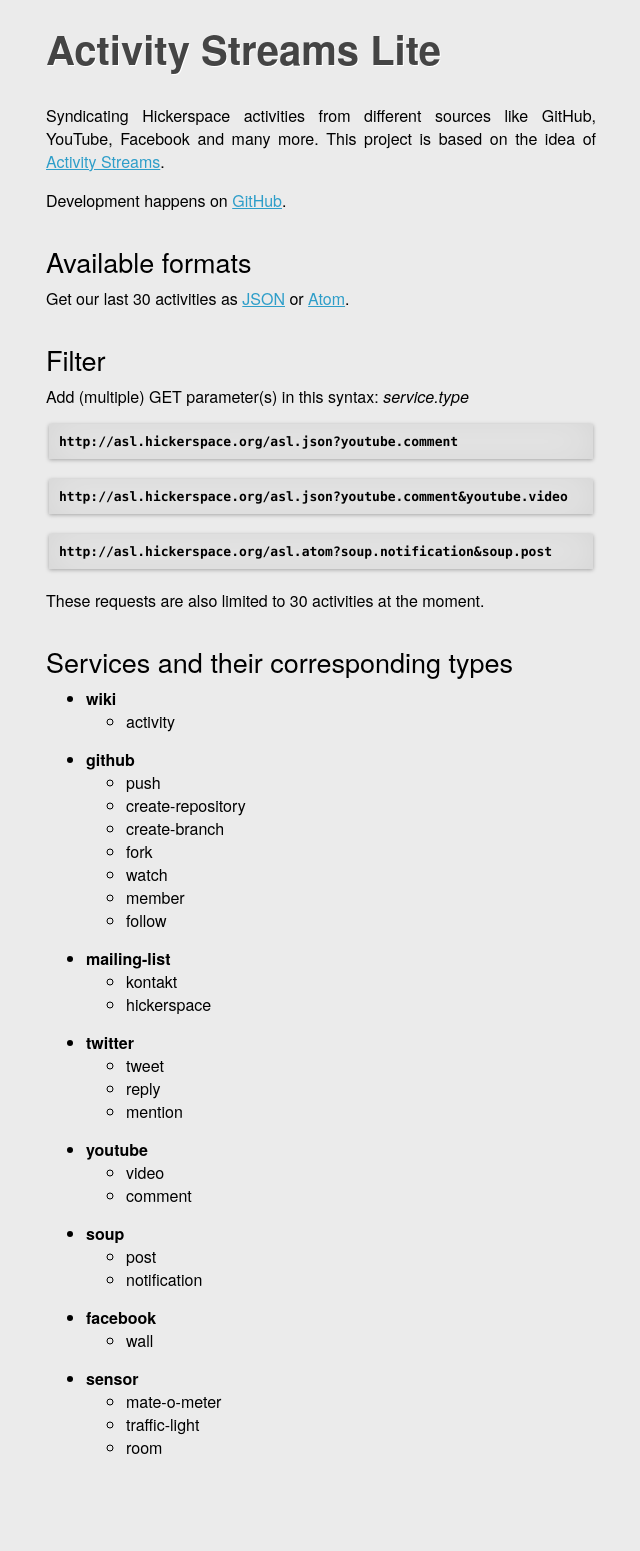
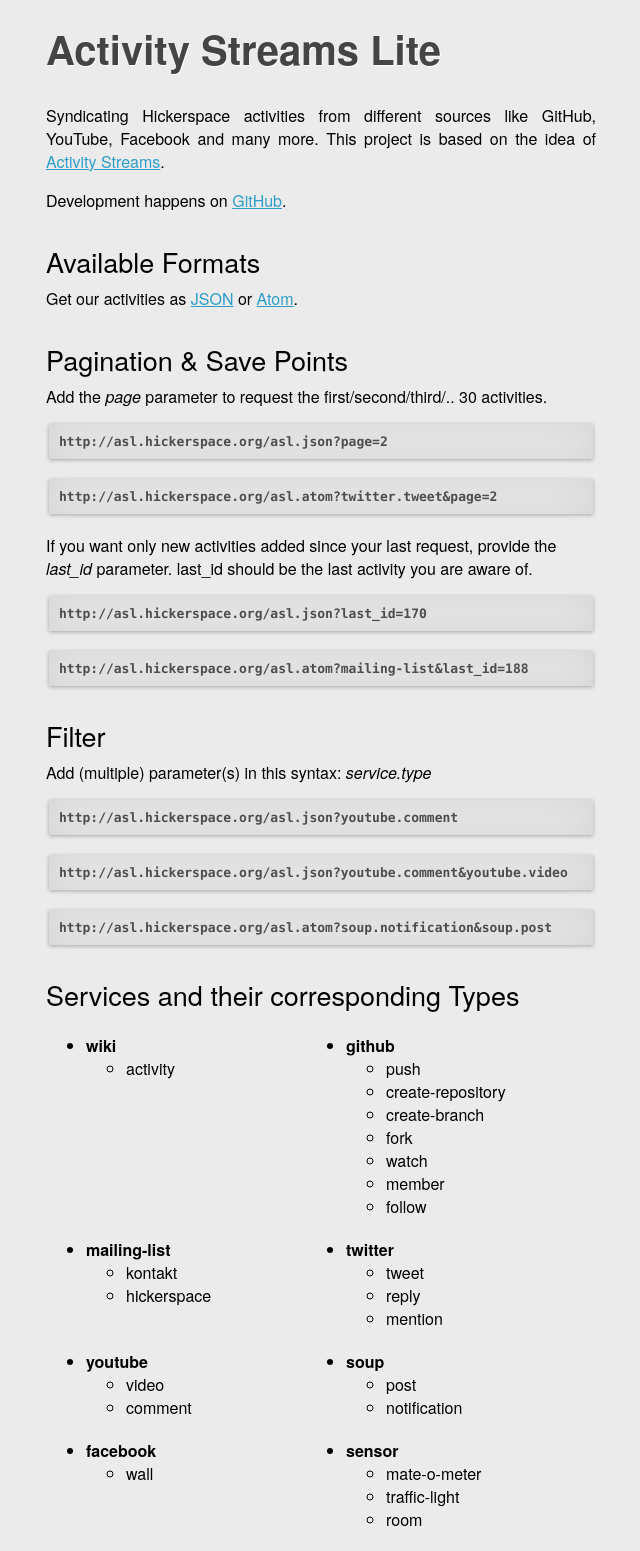
Before and after one commit to hickerspace/activity-streams-lite, a Flask app: page / in a window 1280 px wide. Shown: the whole page, without its empty margins (319-959 px from the left). Before the commit the page ends 1454 px from the top, so only its background shows below. Run offline with Flask 2, Linux system fonts and the light colour scheme; some libraries are stand-ins or nearby versions.

Commit message:
pagination/save points introduced

```diff
--- a/output/asl.py
+++ b/output/asl.py
@@ -51,11 +51,29 @@
 		for type in types]
 	# which service-type-combinations got requested?
 	reqServices = [r for row in combos if ".".join(row) in request.args for r in row]
-	# build prepared statement
-	where = 'WHERE %s' % ' OR '.join(['(service = %s and type = %s)'] * (len(reqServices)/2)) \
-		if reqServices else ""
-	g.cursor.execute('SELECT datetime, person, service, type, content, url FROM `activities`' \
-		+ '%s ORDER BY `datetime` DESC LIMIT 30' % where, reqServices)
+
+	try:
+		page = int(request.args['page'])
+		if page < 1: raise KeyError
+	except KeyError:
+		page = 1
+
+	wheres = []
+	try:
+		wheres.append('pk_id > %d' % int(request.args['last_id']))
+	except (KeyError, ValueError):
+		# no or invalid last_id
+		pass
+
+	# build "select service/type" prepared statement
+	prepSelect = ['(service = %s and type = %s)']*(len(reqServices)/2)
+	if prepSelect:
+		wheres.append(' OR '.join(prepSelect))
+
+	# build WHERE
+	where = 'WHERE %s' % ' AND '.join(wheres) if wheres else ""
+	g.cursor.execute('SELECT pk_id, datetime, person, service, type, content, url FROM `activities`' \
+		+ '%s ORDER BY `datetime` DESC LIMIT %d,%d' % (where, (page-1)*30, (page)*30), reqServices)
 	return g.cursor.fetchall()
 
 @app.route('/')
@@ -64,8 +82,8 @@
 
 @app.route('/asl.json')
 def jsonOutput():
-	entries = [dict(datetime=str(row[0]), person=row[1], \
-		service=row[2], type=row[3], content=row[4], url=row[5]) \
+	entries = [dict(id=row[0], datetime=str(row[1]), person=row[2], \
+		service=row[3], type=row[4], content=row[5], url=row[6]) \
 		for row in getActivities()]
 	return jsonify(results=entries)
 
@@ -76,10 +94,10 @@
 		% app.config['ORGANIZATION'])
 
 	for row in getActivities():
-		datetime, person, service, type, content, url = row
+		id, datetime, person, service, type, content, url = row
 		categories = [dict(term=service, label="service"), dict(term=type, label="type")]
 		title = '%s..' % content[:50] if len(content) > 52 else content
 		feed.add(unicode(title), unicode(content), content_type='text', \
-			author=person, url=url, updated=datetime, categories=categories)
+			author=person, url=url, updated=datetime, categories=categories, id=id)
 
 	return feed.get_response()
--- a/output/static/style.css
+++ b/output/static/style.css
@@ -31,10 +31,23 @@
 
 .services {
 	font-weight: bold;
+	width: 550px;
+	margin-top: 30px;
 }
+
+.services li {
+	float: left;
+	width: 260px;
+	margin-bottom: 20px;
+}
+
 .types {
 	font-weight: normal;
 	margin-bottom: 15px;
+}
+
+.types li {
+	margin-bottom: 0px;
 }
 
 blockquote {
@@ -50,7 +63,7 @@
 }
 
 blockquote a {
-	color: black;
+	color: #4D4D4D;
 	font-weight: bold;
 	text-decoration: none;
 }
--- a/output/templates/show_entries.html
+++ b/output/templates/show_entries.html
@@ -1,17 +1,27 @@
 {% extends "layout.html" %}
 {% block body %}
-			<h2>Available formats</h2>
-			<p>Get our last 30 activities as <a href="{{ url_for('jsonOutput') }}">JSON</a> or <a href="{{ url_for('atomOutput') }}">Atom</a>.</p>
+			<h2>Available Formats</h2>
+			<p>Get our activities as <a href="{{ url_for('jsonOutput') }}">JSON</a> or <a href="{{ url_for('atomOutput') }}">Atom</a>.</p>
+
+			<h2>Pagination & Save Points</h2>
+			<p>Add the <i>page</i> parameter to request the first/second/third/.. 30 activities.
+				<blockquote><a href="http://asl.hickerspace.org/asl.json?page=2">http://asl.hickerspace.org/asl.json?page=2</a></blockquote>
+				<blockquote><a href="http://asl.hickerspace.org/asl.atom?twitter.tweet&page=2">http://asl.hickerspace.org/asl.atom?twitter.tweet&page=2</a></blockquote>
+			</p>
+			<p>
+			If you want only new activities added since your last request, provide the <i>last_id</i> parameter. last_id should be the last activity you are aware of.
+				<blockquote><a href="http://asl.hickerspace.org/asl.json?last_id=170">http://asl.hickerspace.org/asl.json?last_id=170</a></blockquote>
+				<blockquote><a href="http://asl.hickerspace.org/asl.atom?mailing-list&last_id=188">http://asl.hickerspace.org/asl.atom?mailing-list&last_id=188</a></blockquote>
+			</p>
 
 			<h2>Filter</h2>
-			<p>Add (multiple) GET parameter(s) in this syntax: <i>service.type</i>
+			<p>Add (multiple) parameter(s) in this syntax: <i>service.type</i>
 				<blockquote><a href="http://asl.hickerspace.org/asl.json?youtube.comment">http://asl.hickerspace.org/asl.json?youtube.comment</a></blockquote>
 				<blockquote><a href="http://asl.hickerspace.org/asl.json?youtube.comment&youtube.video">http://asl.hickerspace.org/asl.json?youtube.comment&youtube.video</a></blockquote>
 				<blockquote><a href="http://asl.hickerspace.org/asl.atom?soup.notification&soup.post">http://asl.hickerspace.org/asl.atom?soup.notification&soup.post</a></blockquote>
 			</p>
-			<p>These requests are also limited to 30 activities at the moment.</p>
 
-			<h2>Services and their corresponding types</h2>
+			<h2>Services and their corresponding Types</h2>
 			<ul class="services">
 			{% for service, types in entries.items() %}
 				<li>{{ service }}
```
